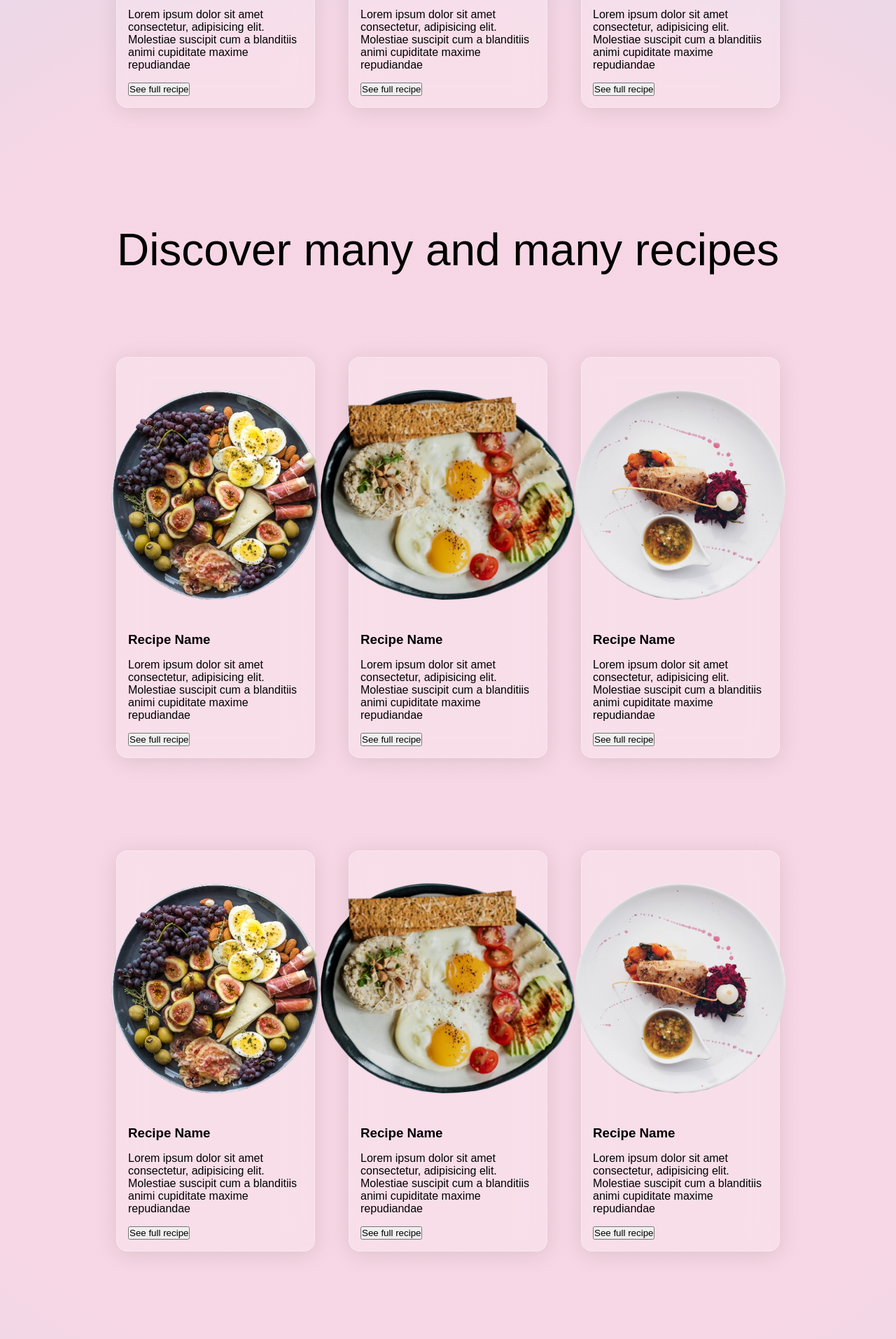
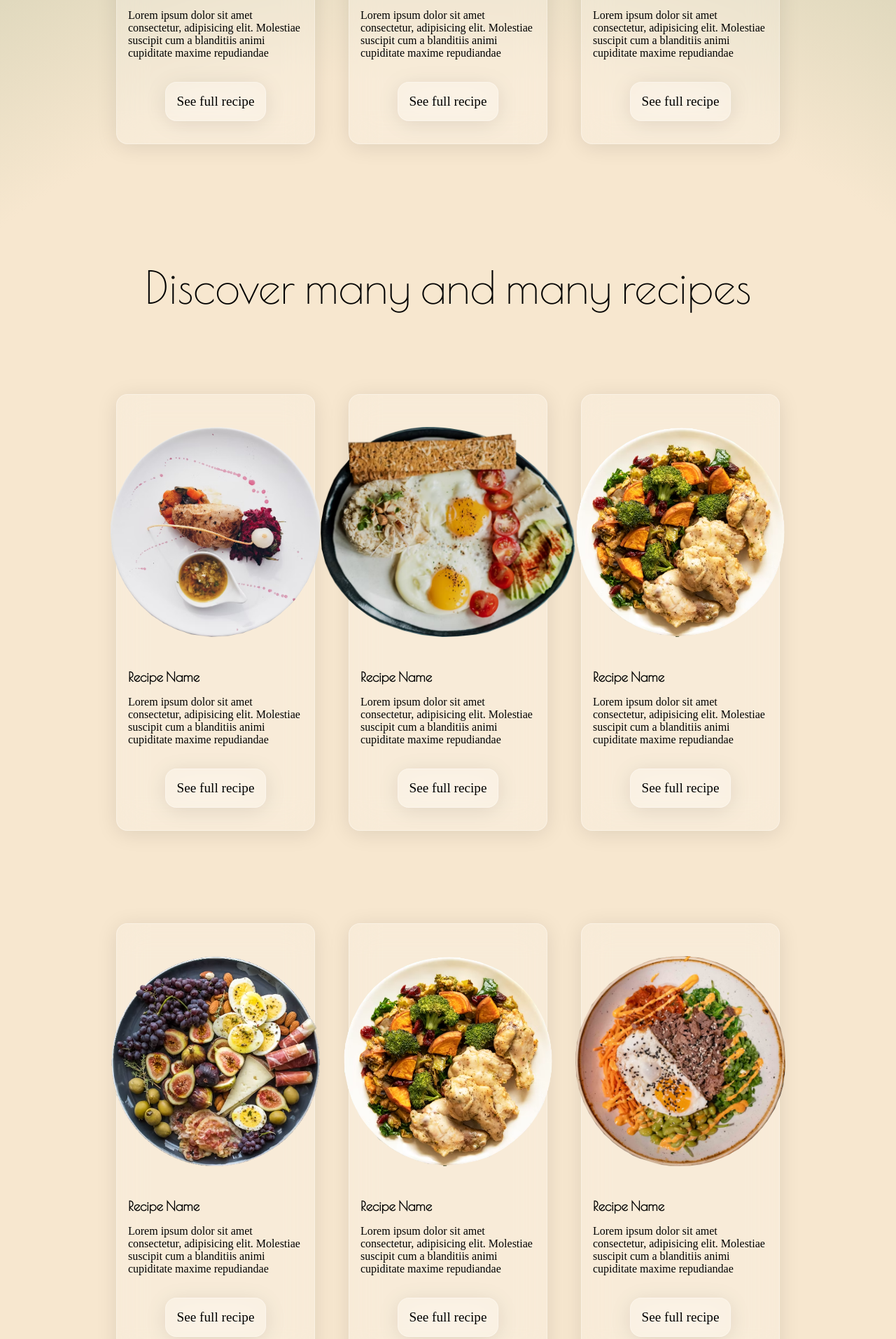
Before and after one commit to GigiJuliette/solo-rush, a plain HTML site: page index.html in a window 1280 px wide. Shown: the part 823-2736 px from the top of the page at 70% size. Drawn offline with nearby package versions, Linux system fonts and the light colour scheme; a web font is replaced by a local one.

Commit message:
font and colors

```diff
--- a/index.html
+++ b/index.html
@@ -6,7 +6,8 @@
     <meta name="viewport" content="width=device-width, initial-scale=1.0">
     <link rel="preconnect" href="https://fonts.googleapis.com">
     <link rel="preconnect" href="https://fonts.gstatic.com" crossorigin>
-    <link href="https://fonts.googleapis.com/css2?family=Gayathri:wght@100;400;700&display=swap" rel="stylesheet">
+    <link href="https://fonts.googleapis.com/css2?family=Gayathri:wght@100;400;700&family=Poiret+One&display=swap"
+        rel="stylesheet">
     <title>Recipes</title>
     <link href="style/style.css" rel="stylesheet">
 </head>
@@ -51,22 +52,22 @@
                 <div class="card">
                     <img src="img/recipe1.png">
                     <h3>Recipe Name</h3>
-                    <span>Lorem ipsum dolor sit amet consectetur, adipisicing elit. Molestiae suscipit cum a blanditiis
-                        animi cupiditate maxime repudiandae</span>
+                    <p>Lorem ipsum dolor sit amet consectetur, adipisicing elit. Molestiae suscipit cum a blanditiis
+                        animi cupiditate maxime repudiandae</p>
                     <button popovertarget="myPopover">See full recipe</button>
                 </div>
                 <div class="card">
-                    <img src="img/recipe2.png">
+                    <img src="img/recipe4.png">
                     <h3>Recipe Name</h3>
-                    <span>Lorem ipsum dolor sit amet consectetur, adipisicing elit. Molestiae suscipit cum a blanditiis
-                        animi cupiditate maxime repudiandae</span>
+                    <p>Lorem ipsum dolor sit amet consectetur, adipisicing elit. Molestiae suscipit cum a blanditiis
+                        animi cupiditate maxime repudiandae</p>
                     <button popovertarget="myPopover">See full recipe</button>
                 </div>
                 <div class="card">
-                    <img src="img/recipe3.png">
+                    <img src="img/recipe6.png">
                     <h3>Recipe Name</h3>
-                    <span>Lorem ipsum dolor sit amet consectetur, adipisicing elit. Molestiae suscipit cum a blanditiis
-                        animi cupiditate maxime repudiandae</span>
+                    <p>Lorem ipsum dolor sit amet consectetur, adipisicing elit. Molestiae suscipit cum a blanditiis
+                        animi cupiditate maxime repudiandae</p>
                     <button popovertarget="myPopover">See full recipe</button>
                 </div>
             </div>
@@ -76,24 +77,24 @@
             <h2>Discover many and many recipes</h2>
             <div>
                 <div class="card">
-                    <img src="img/recipe1.png">
+                    <img src="img/recipe3.png">
                     <h3>Recipe Name</h3>
-                    <span>Lorem ipsum dolor sit amet consectetur, adipisicing elit. Molestiae suscipit cum a blanditiis
-                        animi cupiditate maxime repudiandae</span>
+                    <p>Lorem ipsum dolor sit amet consectetur, adipisicing elit. Molestiae suscipit cum a blanditiis
+                        animi cupiditate maxime repudiandae</p>
                     <button popovertarget="myPopover">See full recipe</button>
                 </div>
                 <div class="card">
                     <img src="img/recipe2.png">
                     <h3>Recipe Name</h3>
-                    <span>Lorem ipsum dolor sit amet consectetur, adipisicing elit. Molestiae suscipit cum a blanditiis
-                        animi cupiditate maxime repudiandae</span>
+                    <p>Lorem ipsum dolor sit amet consectetur, adipisicing elit. Molestiae suscipit cum a blanditiis
+                        animi cupiditate maxime repudiandae</p>
                     <button popovertarget="myPopover">See full recipe</button>
                 </div>
                 <div class="card">
-                    <img src="img/recipe3.png">
+                    <img src="img/recipe4.png">
                     <h3>Recipe Name</h3>
-                    <span>Lorem ipsum dolor sit amet consectetur, adipisicing elit. Molestiae suscipit cum a blanditiis
-                        animi cupiditate maxime repudiandae</span>
+                    <p>Lorem ipsum dolor sit amet consectetur, adipisicing elit. Molestiae suscipit cum a blanditiis
+                        animi cupiditate maxime repudiandae</p>
                     <button popovertarget="myPopover">See full recipe</button>
                 </div>
             </div>
@@ -101,22 +102,22 @@
                 <div class="card">
                     <img src="img/recipe1.png">
                     <h3>Recipe Name</h3>
-                    <span>Lorem ipsum dolor sit amet consectetur, adipisicing elit. Molestiae suscipit cum a blanditiis
-                        animi cupiditate maxime repudiandae</span>
+                    <p>Lorem ipsum dolor sit amet consectetur, adipisicing elit. Molestiae suscipit cum a blanditiis
+                        animi cupiditate maxime repudiandae</p>
                     <button popovertarget="myPopover">See full recipe</button>
                 </div>
                 <div class="card">
-                    <img src="img/recipe2.png">
+                    <img src="img/recipe4.png">
                     <h3>Recipe Name</h3>
-                    <span>Lorem ipsum dolor sit amet consectetur, adipisicing elit. Molestiae suscipit cum a blanditiis
-                        animi cupiditate maxime repudiandae</span>
+                    <p>Lorem ipsum dolor sit amet consectetur, adipisicing elit. Molestiae suscipit cum a blanditiis
+                        animi cupiditate maxime repudiandae</p>
                     <button popovertarget="myPopover">See full recipe</button>
                 </div>
                 <div class="card">
-                    <img src="img/recipe3.png">
+                    <img src="img/recipe6.png">
                     <h3>Recipe Name</h3>
-                    <span>Lorem ipsum dolor sit amet consectetur, adipisicing elit. Molestiae suscipit cum a blanditiis
-                        animi cupiditate maxime repudiandae</span>
+                    <p>Lorem ipsum dolor sit amet consectetur, adipisicing elit. Molestiae suscipit cum a blanditiis
+                        animi cupiditate maxime repudiandae</p>
                     <button popovertarget="myPopover">See full recipe</button>
                 </div>
             </div>
@@ -126,24 +127,25 @@
             <h2>Vegan recipes !</h2>
             <div>
                 <div class="card">
+                    <img src="img/recipe5.png">
+                    <h3>Recipe Name</h3>
+                    <p>Lorem ipsum dolor sit amet consectetur, adipisicing elit. Molestiae suscipit cum a blanditiis
+                        animi cupiditate maxime repudiandae</p>
+                    <button popovertarget="myPopover">See full recipe</button>
+                </div>
+                <div class="card">
+                    <img src="img/recipe4.png">
+                    <h3>Recipe Name</h3>
+                    <p>Lorem ipsum dolor sit amet consectetur, adipisicing elit. Molestiae suscipit cum a blanditiis
+                        animi cupiditate maxime repudiandae</p>
+                    <button popovertarget="myPopover">See full recipe</button>
+                </div>
+                <div class="card">
                     <img src="img/recipe1.png">
                     <h3>Recipe Name</h3>
-                    <span>Lorem ipsum dolor sit amet consectetur</span>
-                    <button>See full recipe</button>
-                </div>
-                <div class="card">
-                    <img src="img/recipe2.png">
-                    <h3>Recipe Name</h3>
-                    <span>Lorem ipsum dolor sit amet consectetur, adipisicing elit. Molestiae suscipit cum a blanditiis
-                        animi cupiditate maxime repudiandae</span>
-                    <button>See full recipe</button>
-                </div>
-                <div class="card">
-                    <img src="img/recipe3.png">
-                    <h3>Recipe Name</h3>
-                    <span>Lorem ipsum dolor sit amet consectetur, adipisicing elit. Molestiae suscipit cum a blanditiis
-                        animi cupiditate maxime repudiandae</span>
-                    <button>See full recipe</button>
+                    <p>Lorem ipsum dolor sit amet consectetur, adipisicing elit. Molestiae suscipit cum a blanditiis
+                        animi cupiditate maxime repudiandae</p>
+                    <button popovertarget="myPopover">See full recipe</button>
                 </div>
             </div>
         </section>
--- a/style/_base.scss
+++ b/style/_base.scss
@@ -1,7 +1,14 @@
 :root {
     --spacing: 1rem;
     --big-spacing: 300px;
+    --light: rgba(247, 231, 207, 1);
+    --dark: rgba(161, 177, 141);
+    --highlight: rgb(191, 89, 119, 0.5);
+    // --dark: rgba(237, 130, 1, 0.4);
+    // --highlight: rgba(248, 189, 92, 0.5);
 }
+
+;
 
 @mixin card-glass {
     background: rgba(255, 255, 255, 0.2);
@@ -16,12 +23,28 @@
 
     &:hover {
         transition: .2s ease-in-out;
-        box-shadow: 0 4px 40px rgba(175, 21, 111, 0.445);
+        box-shadow: 0 4px 70px var(--highlight);
     }
 }
 
 * {
+    font-family: "Poiret One", sans-serif;
     margin: 0;
     padding: 0;
     text-decoration: none;
 }
+
+h1,
+h2,
+h3,
+h4,
+h5,
+span {
+    font-family: "Poiret One", sans-serif;
+}
+
+p,
+a,
+button {
+    font-family: "Gayathri";
+}
--- a/style/comps/_cards.scss
+++ b/style/comps/_cards.scss
@@ -17,11 +17,13 @@
 
     button {
         width: fit-content;
+        font-size: 1.2rem;
+        @include v.card-glass;
+        align-self: center;
     }
 
     &:hover {
         z-index: 2;
-
         margin: 0 50px;
         transform: scale(1.1);
 
--- a/style/main.scss
+++ b/style/main.scss
@@ -2,8 +2,7 @@
 @use 'base' as v;
 
 body {
-    background: radial-gradient(circle, rgba(238, 174, 202, .5) 50%, rgba(148, 187, 233, .5) 100%);
-    font-family: "Gayathri", sans-serif;
+    background: radial-gradient(circle, var(--light) 50%, var(--dark) 100%);
 }
 
 h2 {
```
Also changed, not shown: style/style.css, 1 other file.
